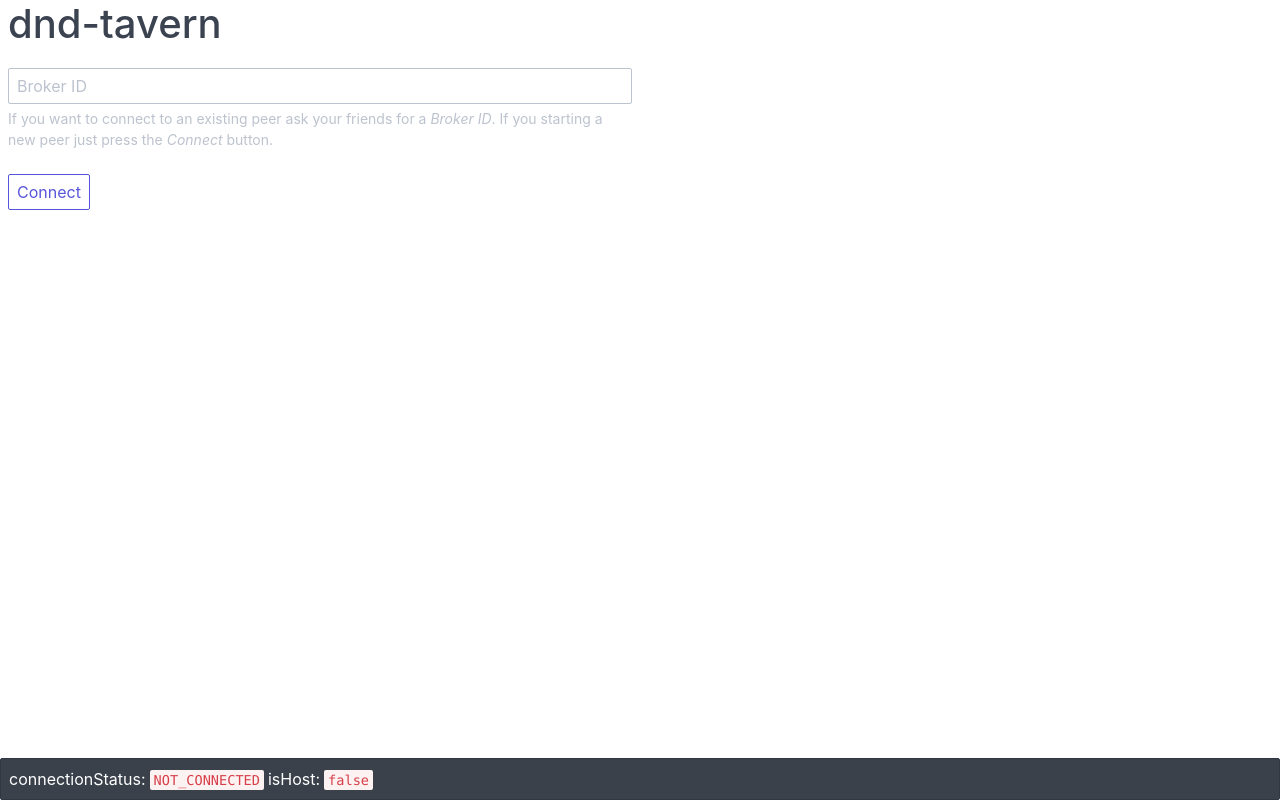
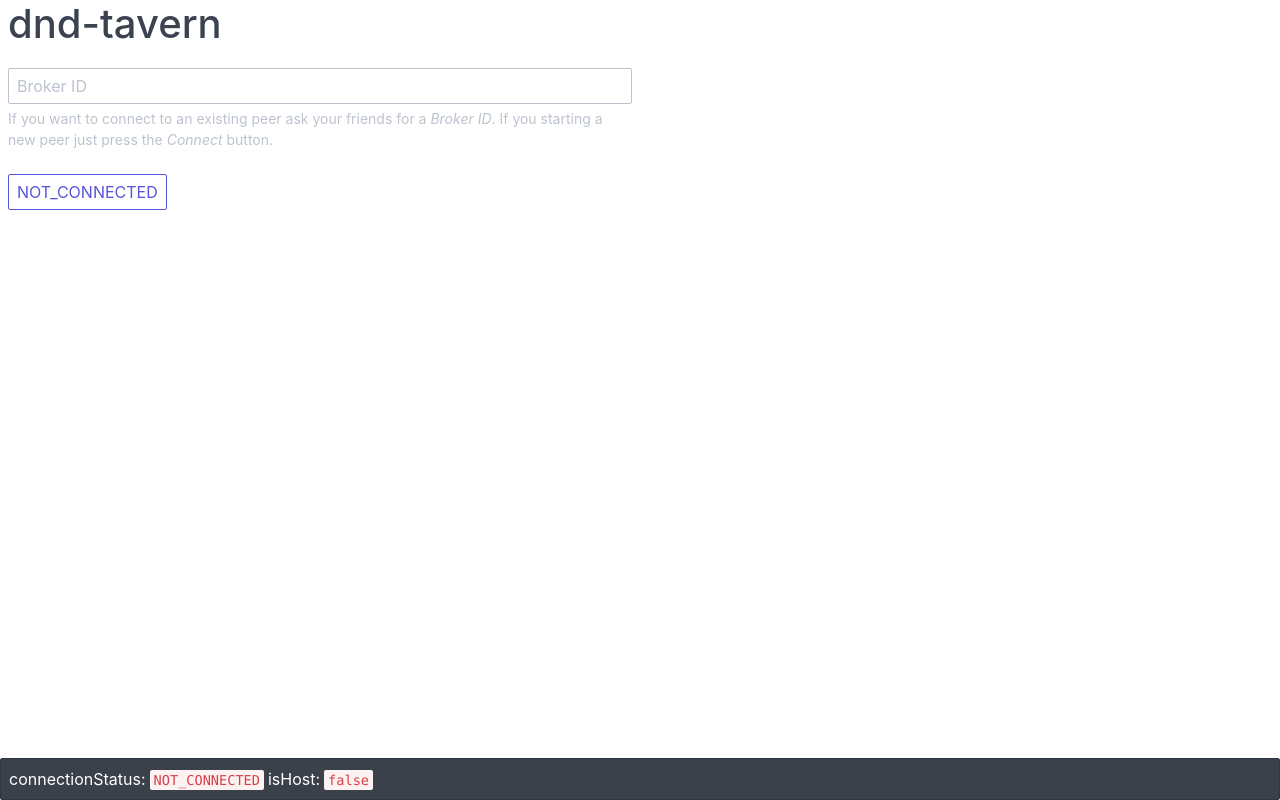
Before and after one commit to gvnn/dnd-tavern, a React (Create React App) app: page / in a window 1280 px wide. Built offline with nearby package versions, Linux system fonts and the light colour scheme.

Commit message:
Bit of refactoring of awful peer component

```diff
--- a/src/App.tsx
+++ b/src/App.tsx
@@ -1,6 +1,6 @@
 import React from 'react';
 import './App.scss';
-import { LaunchPeer } from './components/launchPeer';
+import { PeerConnector } from './components/peerConnector';
 import { ConnectionStatus } from './components/connectionStatus';
 
 const App = () => (
@@ -11,7 +11,7 @@ const App = () => (
         <h1>dnd-tavern</h1>
         <div className="columns">
           <div className="column col-6 col-lg-9 col-md-9 col-sm-12">
-            <LaunchPeer />
+            <PeerConnector />
           </div>
         </div>
       </div>
--- a/src/components/launchPeer.tsx
+++ /dev/null
@@ -1,110 +0,0 @@
-import React, { useState } from 'react';
-import Peer from 'peerjs';
-import { useTavern } from '../state/tavern';
-
-export const LaunchPeer = () => {
-  const { state, dispatch } = useTavern();
-
-  const [connectButtonState, setConnectButtonState] = useState('Connect');
-  const [disconnectButtonState, setDisconnectButtonState] = useState(
-    'Disconnect',
-  );
-
-  const [remoteBrokerId, setRemoteBrokerId] = useState<string>('');
-
-  const connectAsHost = (
-    peer: Peer,
-    { brokerId, remoteBrokerId }: { brokerId: string; remoteBrokerId: string },
-  ) => {
-    dispatch({ type: 'CONNECTED', brokerId, remoteBrokerId });
-    setConnectButtonState('Connected');
-    peer.on('connection', (connection) => {
-      connection.on('data', console.log);
-    });
-  };
-
-  const connectAsClient = (
-    peer: Peer,
-    { brokerId, remoteBrokerId }: { brokerId: string; remoteBrokerId: string },
-  ) => {
-    const newConnection = peer.connect(remoteBrokerId);
-    newConnection.on('open', function () {
-      dispatch({ type: 'CONNECTED', brokerId, remoteBrokerId });
-      setConnectButtonState('Connected');
-      // here you have conn.id
-      newConnection.send('hi!');
-    });
-    newConnection.on('data', console.log);
-  };
-
-  const connect = () => {
-    dispatch({ type: 'CONNECT' });
-    setConnectButtonState('Connecting...');
-
-    const peer = new Peer({
-      key: 'beer',
-      host: 'dnd-tavern-server.herokuapp.com',
-      secure: true,
-    });
-
-    peer.on('disconnected', () => {
-      dispatch({ type: 'DISCONNECTED' });
-      setConnectButtonState('Connect');
-      setDisconnectButtonState('Disconnect');
-    });
-
-    peer.on('open', (Id) => {
-      if (remoteBrokerId !== '' && remoteBrokerId !== Id) {
-        connectAsClient(peer, { brokerId: Id, remoteBrokerId });
-      } else {
-        connectAsHost(peer, { brokerId: Id, remoteBrokerId: Id });
-      }
-    });
-
-    dispatch({ type: 'SET_PEER', peerInstance: peer });
-  };
-
-  const disconnect = () => {
-    setDisconnectButtonState('Disconnecting...');
-    dispatch({ type: 'DISCONNECT' });
-    state.peerInstance?.destroy();
-  };
-
-  const onChange = (event: React.FormEvent<HTMLInputElement>) => {
-    setRemoteBrokerId(event.currentTarget.value);
-  };
-
-  const renderConnect = () => (
-    <>
-      <div className="form-group">
-        <input
-          className="form-input"
-          type="text"
-          placeholder="Broker ID"
-          autoComplete="off"
-          spellCheck="false"
-          value={remoteBrokerId}
-          onChange={onChange}
-        ></input>
-        <p className="form-input-hint">
-          If you want to connect to an existing peer ask your friends for a{' '}
-          <em>Broker ID</em>. If you starting a new peer just press the{' '}
-          <em>Connect</em> button.
-        </p>
-      </div>
-      <button className="btn" onClick={connect}>
-        {connectButtonState}
-      </button>
-    </>
-  );
-
-  const renderDisconnect = () => (
-    <button className="btn" onClick={disconnect}>
-      {disconnectButtonState}
-    </button>
-  );
-
-  return state.connectionStatus === 'CONNECTED'
-    ? renderDisconnect()
-    : renderConnect();
-};
--- /dev/null
+++ b/src/components/peerConnector.tsx
@@ -0,0 +1,68 @@
+import React, { useState } from 'react';
+import { useTavern } from '../state/tavern';
+import { connect } from '../utils/peer';
+
+export const PeerConnector = () => {
+  const { state, dispatch } = useTavern();
+
+  const [remoteBrokerId, setRemoteBrokerId] = useState<string>('');
+
+  const connectPeer = () => {
+    dispatch({ type: 'CONNECT' });
+    connect({ state, dispatch }, { remoteBrokerId });
+  };
+
+  const disconnectPeer = () => {
+    dispatch({ type: 'DISCONNECT' });
+    state.peerInstance?.destroy();
+  };
+
+  const onChange = (event: React.FormEvent<HTMLInputElement>) => {
+    setRemoteBrokerId(event.currentTarget.value);
+  };
+
+  const printButtonText = (status: string) => {
+    switch (status) {
+      case 'DISCONNECTING':
+        return 'Disconnecting...';
+      case 'CONNECTING':
+        return 'Connecting...';
+      default:
+        return status;
+    }
+  };
+
+  const renderConnect = () => (
+    <>
+      <div className="form-group">
+        <input
+          className="form-input"
+          type="text"
+          placeholder="Broker ID"
+          autoComplete="off"
+          spellCheck="false"
+          value={remoteBrokerId}
+          onChange={onChange}
+        ></input>
+        <p className="form-input-hint">
+          If you want to connect to an existing peer ask your friends for a{' '}
+          <em>Broker ID</em>. If you starting a new peer just press the{' '}
+          <em>Connect</em> button.
+        </p>
+      </div>
+      <button className="btn" onClick={connectPeer}>
+        {printButtonText(state.connectionStatus)}
+      </button>
+    </>
+  );
+
+  const renderDisconnect = () => (
+    <button className="btn" onClick={disconnectPeer}>
+      {printButtonText(state.connectionStatus)}
+    </button>
+  );
+
+  return state.connectionStatus === 'CONNECTED'
+    ? renderDisconnect()
+    : renderConnect();
+};
--- a/src/state/tavernStateReducer.ts
+++ b/src/state/tavernStateReducer.ts
@@ -6,6 +6,8 @@ interface TavernState {
   remoteBrokerId: string | null;
   peerInstance: Peer | null;
   isHost: boolean;
+  connections: Peer.DataConnection[];
+  err: any;
 }
 
 export const initialState: TavernState = {
@@ -14,6 +16,8 @@ export const initialState: TavernState = {
   remoteBrokerId: null,
   peerInstance: null,
   isHost: false,
+  connections: [],
+  err: undefined,
 };
 
 export interface ConnectedAction {
@@ -34,6 +38,11 @@ export interface DisconnectedAction {
   type: 'DISCONNECTED';
 }
 
+export interface PeerErrorAction {
+  type: 'PEER_ERROR';
+  err: any;
+}
+
 export interface SetPeerAction {
   type: 'SET_PEER';
   peerInstance: Peer;
@@ -44,7 +53,8 @@ type ReducerActions =
   | ConnectAction
   | DisconnectAction
   | DisconnectedAction
-  | SetPeerAction;
+  | SetPeerAction
+  | PeerErrorAction;
 
 export interface TavernStateContext {
   state: TavernState;
@@ -64,6 +74,8 @@ export const tavernStateReducer = (
       return { ...state, connectionStatus: 'DISCONNECTING' };
     case 'DISCONNECTED':
       return initialState;
+    case 'PEER_ERROR':
+      return { ...state, connectionStatus: 'ERROR', err: action.err };
     case 'CONNECTED':
       return {
         ...state,
--- /dev/null
+++ b/src/utils/peer.ts
@@ -0,0 +1,67 @@
+import Peer from 'peerjs';
+import { TavernStateContext } from '../state/tavernStateReducer';
+
+const connectAsHost = (
+  { dispatch }: TavernStateContext,
+  peer: Peer,
+  { brokerId, remoteBrokerId }: { brokerId: string; remoteBrokerId: string },
+) => {
+  dispatch({ type: 'CONNECTED', brokerId, remoteBrokerId });
+  peer.on('connection', (connection) => {
+    console.log(connection);
+    connection.on('data', console.log);
+  });
+};
+
+const connectAsClient = (
+  { dispatch }: TavernStateContext,
+  peer: Peer,
+  { brokerId, remoteBrokerId }: { brokerId: string; remoteBrokerId: string },
+) => {
+  const newConnection = peer.connect(remoteBrokerId);
+  newConnection.on('open', function () {
+    dispatch({ type: 'CONNECTED', brokerId, remoteBrokerId });
+    // here you have conn.id
+    newConnection.send('hi!');
+  });
+  newConnection.on('data', console.log);
+};
+
+export const connect = (
+  ctx: TavernStateContext,
+  opts: { remoteBrokerId: string },
+) => {
+  const { state, dispatch } = ctx;
+
+  if (state.peerInstance !== null) {
+    return;
+  }
+
+  const peerInstance = new Peer({
+    key: 'beer',
+    host: 'dnd-tavern-server.herokuapp.com',
+    secure: true,
+  });
+
+  peerInstance.on('open', (id) => {
+    if (opts.remoteBrokerId !== '' && opts.remoteBrokerId !== id) {
+      connectAsClient(ctx, peerInstance, {
+        brokerId: id,
+        remoteBrokerId: opts.remoteBrokerId,
+      });
+    } else {
+      connectAsHost(ctx, peerInstance, {
+        brokerId: id,
+        remoteBrokerId: id,
+      });
+    }
+  });
+
+  peerInstance.on('error', (err) => dispatch({ type: 'PEER_ERROR', err }));
+
+  peerInstance.on('disconnected', () => {
+    dispatch({ type: 'DISCONNECTED' });
+  });
+
+  dispatch({ type: 'SET_PEER', peerInstance });
+};
```
